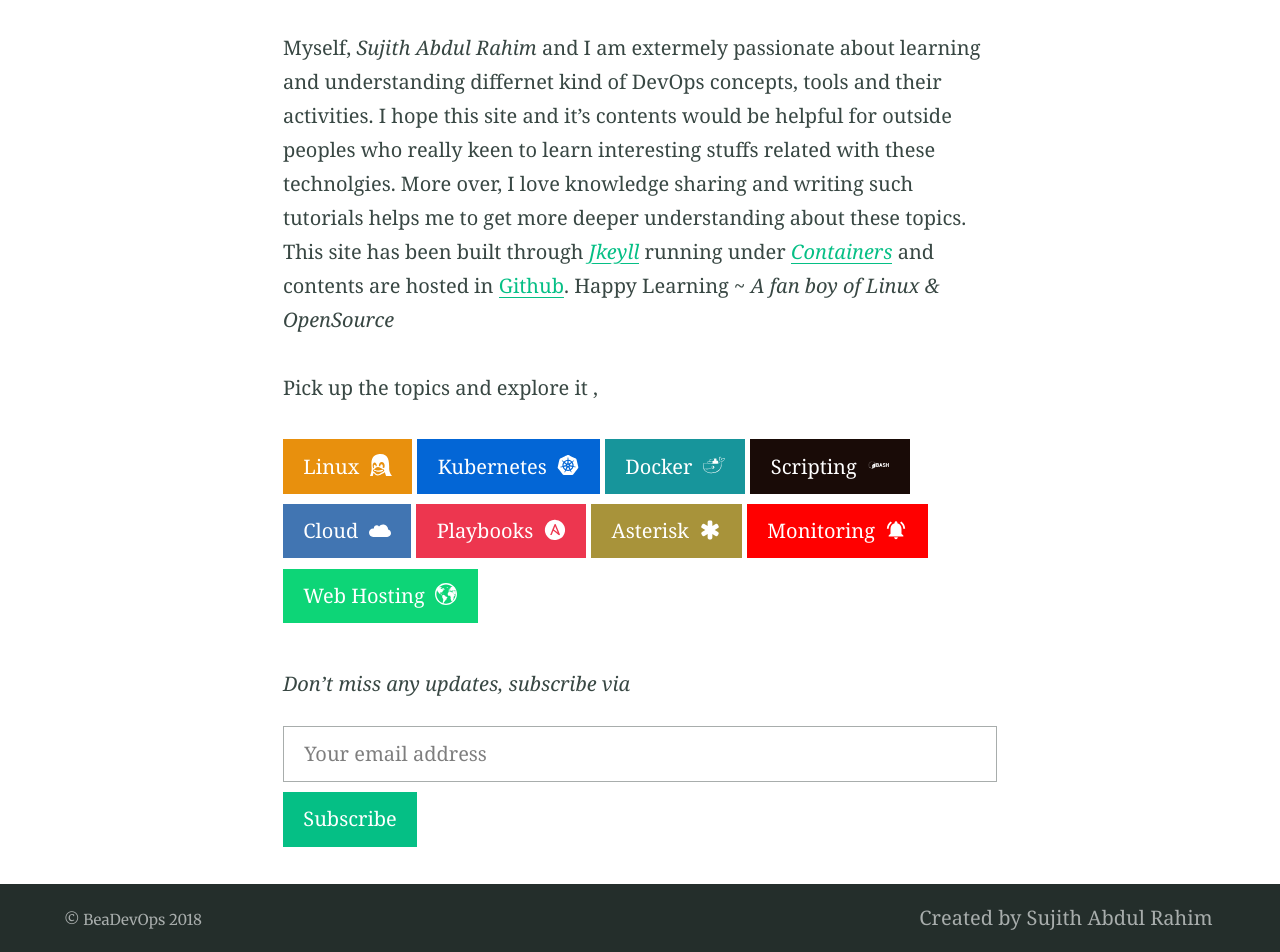
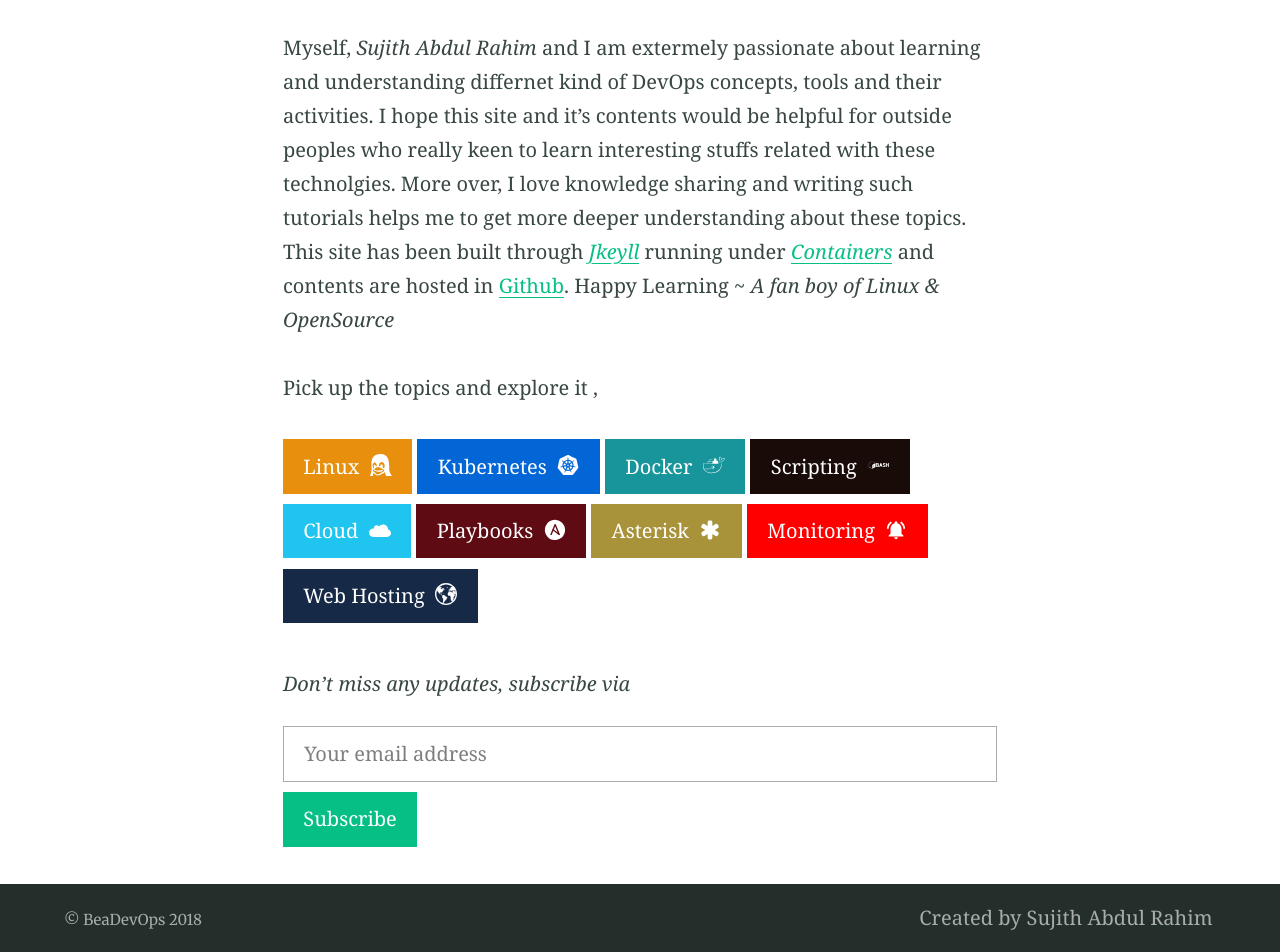
Before and after one commit to sujiar37/beadevops, a Jekyll site: the page built from index.md, in a window 1280 px wide. Shown: the part 514-1466 px from the top of the page. Built offline with Jekyll 4.4.1, drawn with Linux system fonts in a browser that asks for light colours; our own code applies the rules of GitHub Pages for plain Markdown files.

Commit message:
index.md

```diff
--- a/index.md
+++ b/index.md
@@ -13,7 +13,7 @@ Myself, *Sujith Abdul Rahim* and I am extermely passionate about learning and un
 
 Pick up the topics and explore it ,
 
-{% include button.html text="Linux" icon="linux" link="https://www.beadevops.com/404.md" color="#E8900D" %} {% include button.html text="Kubernetes" icon="kubernetes" link="https://www.beadevops.com/linux/404.md" color="#0366d6" %} {% include button.html text="Docker" icon="docker" link="https://www.beadevops.com/404.md" color="#17959B" %} {% include button.html text="Scripting" icon="bash" link="https://www.beadevops.com/404.md" color="#190B07" %} {% include button.html text="Cloud" icon="cloud" link="https://www.beadevops.com/404.md" color="#4175B2" %} {% include button.html text="Playbooks" icon="ansible" link="https://www.beadevops.com/404.md" color="#ED364F" %} {% include button.html text="Asterisk" icon="asterisk" link="https://www.beadevops.com/404.md" color="#A8933A" %} {% include button.html text="Monitoring" icon="alert" link="https://www.beadevops.com/404.md" color="#FF0000" %} {% include button.html text="Web Hosting" icon="www" link="https://www.beadevops.com/404.md" color="#0DD577" %}
+{% include button.html text="Linux" icon="linux" link="https://www.beadevops.com/404.md" color="#E8900D" %} {% include button.html text="Kubernetes" icon="kubernetes" link="https://www.beadevops.com/linux/404.md" color="#0366d6" %} {% include button.html text="Docker" icon="docker" link="https://www.beadevops.com/404.md" color="#17959B" %} {% include button.html text="Scripting" icon="bash" link="https://www.beadevops.com/404.md" color="#190B07" %} {% include button.html text="Cloud" icon="cloud" link="https://www.beadevops.com/404.md" color="#20C5EF" %} {% include button.html text="Playbooks" icon="ansible" link="https://www.beadevops.com/404.md" color="#5E0B14" %} {% include button.html text="Asterisk" icon="asterisk" link="https://www.beadevops.com/404.md" color="#A8933A" %} {% include button.html text="Monitoring" icon="alert" link="https://www.beadevops.com/404.md" color="#FF0000" %} {% include button.html text="Web Hosting" icon="www" link="https://www.beadevops.com/404.md" color="#162946" %}
 
 _Don't miss any updates, subscribe via_
 <form action="https://getsimpleform.com/messages?form_api_token=dee0f98f95fcc19cf601d5c23e3f0dab" method="post">
```
